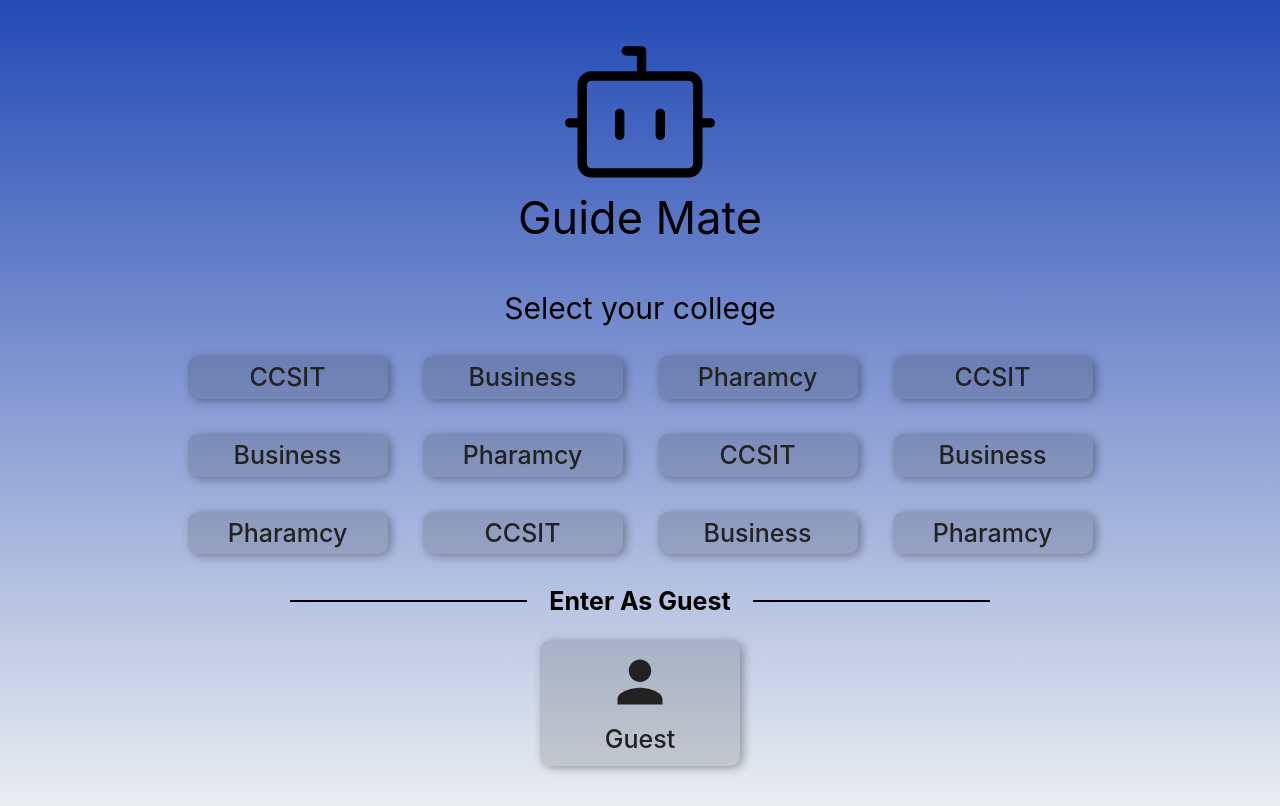
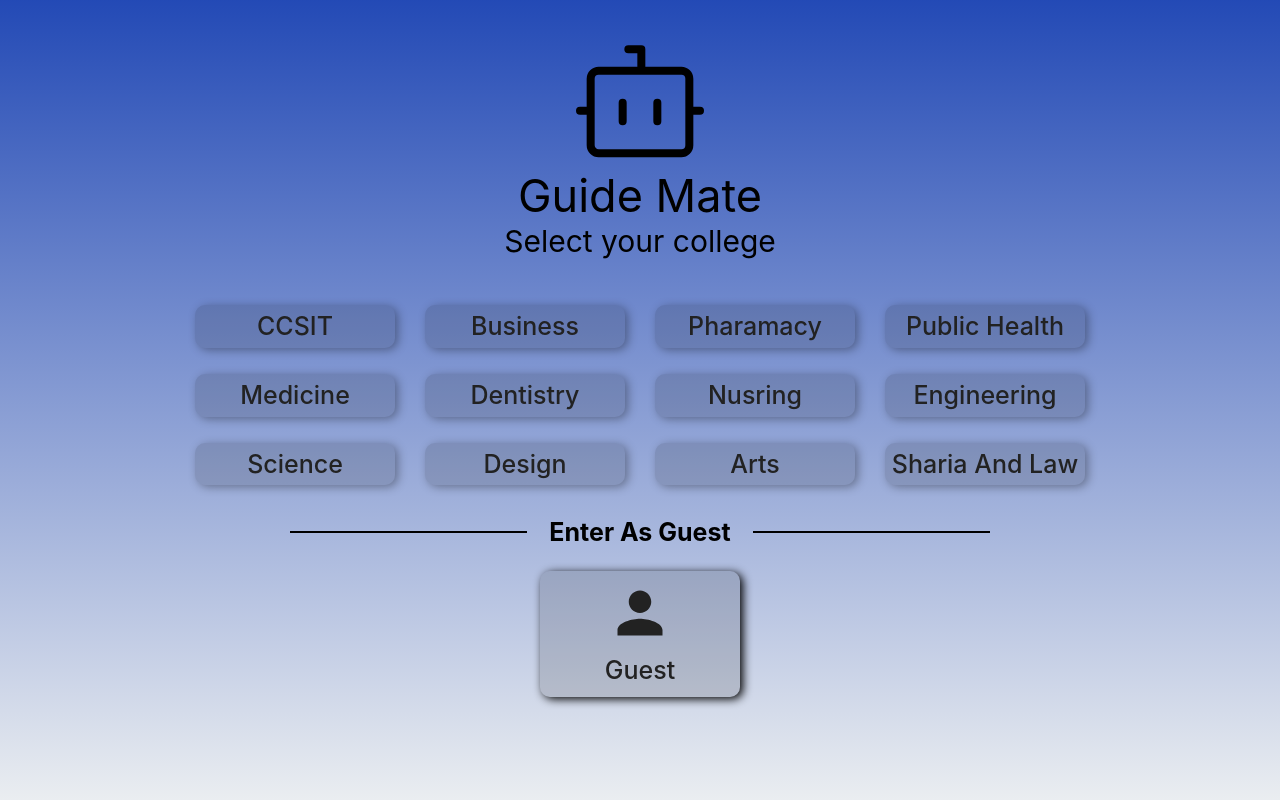
Before and after one commit to buqw/iau-cb, a React (Create React App) app: page / in a window 1280 px wide. Built offline with nearby package versions, Linux system fonts and the light colour scheme.

Commit message:
small improvments

```diff
--- a/src/App.css
+++ b/src/App.css
@@ -8,7 +8,7 @@
 #logoCont{
   display: flex;
   justify-content: center;
-  font-size: clamp(150px,10vw,200px);
+  font-size: clamp(110px,10vw,200px);
 }
 #login-title{
   text-align: center;
@@ -16,10 +16,12 @@
 #login-title p:first-child{
   font-size: clamp(35px,5vw,45px);
   margin-top: 0%;
+  margin-bottom: 0%;
 }
 
 #login-title p:last-child{
   font-size: clamp(20px,3vw,30px);
+  margin-top: 0%;
 }
 
 #collegs{
@@ -30,22 +32,22 @@
   margin-left: auto;
   margin-right: auto;
   justify-content: center;
-  align-items: center;
-  gap: 35px;
-
+  gap: 10px;
 }
  .link{
-  width: 25%;
-  min-width: 70px;
+  width: 30%;
+  min-width: 100px;
   max-width: 200px;
-
+  margin-top: 2vh;
+  margin-left: 10px;
+  margin-right: 10px;
   height: max-content;
   display: flex;
   flex-direction: column;
   align-items: center;
   border-radius: 10px;
   background-color: rgba(0, 0, 0, 0.135);
-  box-shadow: 3px 2px 10px rgba(0, 0, 0, 0.341) ;
+  box-shadow: 3px 2px 10px rgba(0, 0, 0, 0.343) ;
   transition: 0.2s ease-in;
   color: rgb(34, 34, 34);
   text-decoration: none;
@@ -60,7 +62,7 @@
   align-items: center;
   border-radius: 10px;
   background-color: rgba(0, 0, 0, 0.135);
-  box-shadow: 3px 2px 10px rgba(0, 0, 0, 0.342) ;
+  box-shadow: 3px 2px 10px rgb(0, 0, 0) ;
   transition: 0.2s ease-in;
   color: rgb(34, 34, 34);
   text-decoration: none;
@@ -93,7 +95,7 @@
 
 .link div p{
   margin: 0.8vh;
-  font-size: clamp(15px,2.5vw,25px);
+  font-size: clamp(12px,2.5vw,25px);
   font-weight: 500;
 }
 #guest{
--- a/src/Components/Home.jsx
+++ b/src/Components/Home.jsx
@@ -2,6 +2,7 @@ import { GoDependabot } from "react-icons/go";
 import { IoSend } from "react-icons/io5";
 import { Link } from "react-router-dom";
 import { useState } from "react";
+import { useEffect } from "react";
 export default function Home(props){
     const [messages,setMessages] = useState([]);
     const [inpValue,setInpValue] = useState("");
@@ -26,6 +27,10 @@ export default function Home(props){
         setInpValue("");
         setMessages(prev => [reply,...prev])
     }
+    useEffect(() => {
+        const el = document.getElementById("messagesCont");
+        el.scrollTop = el.scrollHeight;
+    }, [messages]);
     return(
         <>
             <nav>
--- a/src/Components/Login.jsx
+++ b/src/Components/Login.jsx
@@ -3,7 +3,7 @@ import { IoMdPerson } from "react-icons/io";
 
 import { Link } from "react-router-dom";
 export default function Login(){
-    const colleges = ["CCSIT","Business","Pharamcy","CCSIT","Business","Pharamcy","CCSIT","Business","Pharamcy","CCSIT","Business","Pharamcy",]
+    const colleges = ["CCSIT","Business","Pharamacy","Public Health","Medicine","Dentistry","Nusring","Engineering","Science","Design","Arts","Sharia And Law",]
 
     return(
         <div id="loginBody">
@@ -12,7 +12,7 @@ export default function Login(){
             </div>
             <div id="login-title">
                 <p>Guide Mate</p>
-                <p>Select your college</p>
+                <p id="aa">Select your college</p>
             </div>
             <div id="collegs">
                 {colleges.map(child =>{
```
